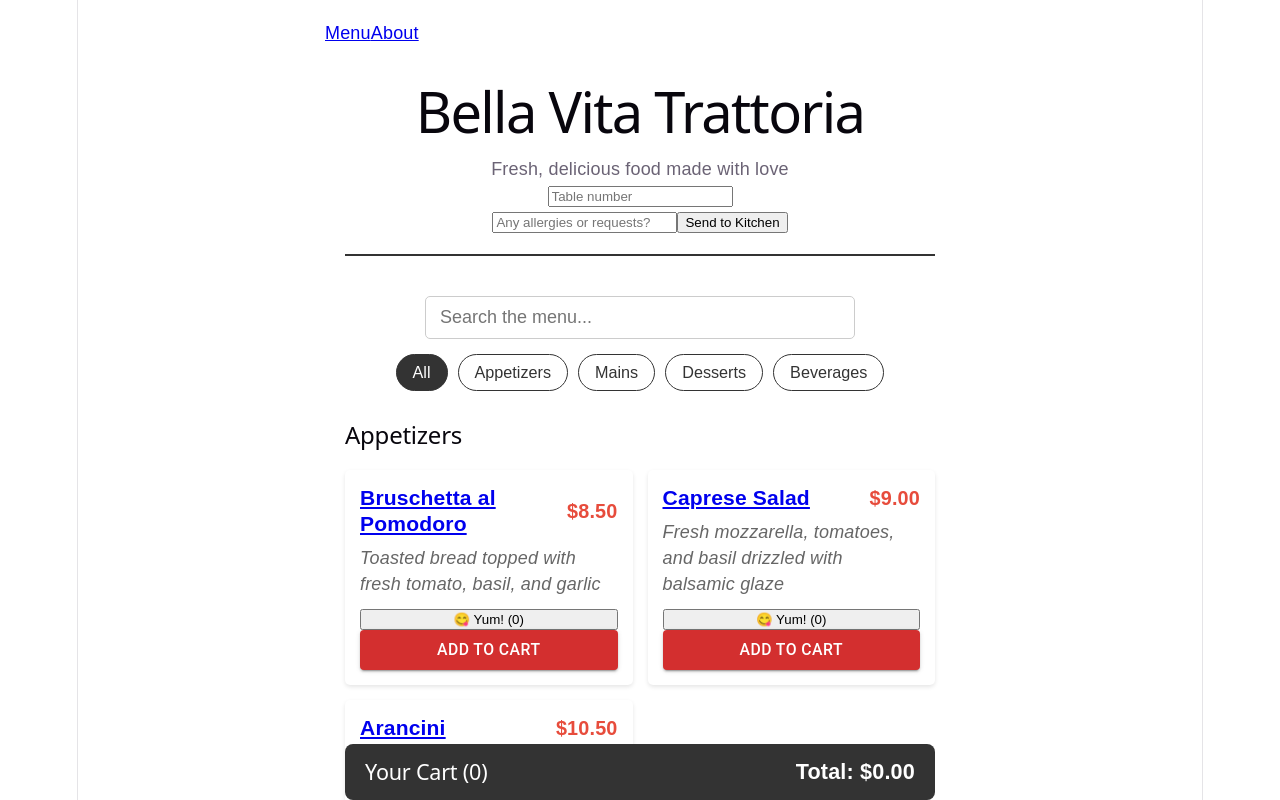
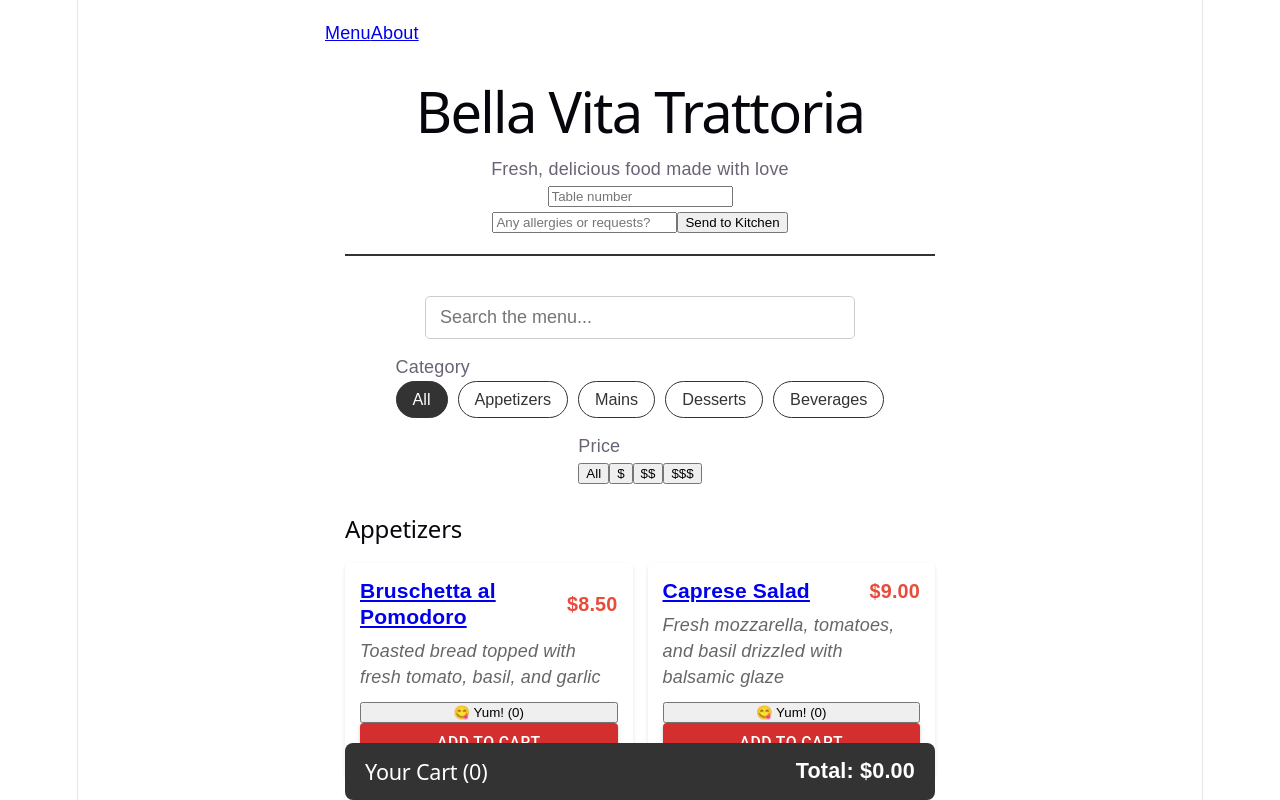
Before and after one commit to KNors22/restaurant-menu, a React (Vite) app: page / in a window 1280 px wide. Shown: the top 800 px of the page. Built offline with nearby package versions, Linux system fonts and the light colour scheme.

Commit message:
Add price tier filter to menu

```diff
--- a/src/pages/Home.jsx
+++ b/src/pages/Home.jsx
@@ -2,24 +2,53 @@ import {useState} from 'react';
 import menuData from '../menuData';
 import MenuCategory from '../components/MenuCategory';
 
+const priceFilters = ['All', '$', '$$', '$$$'];
+
+function getPriceTier(price, minPrice, maxPrice) {
+  if (maxPrice === minPrice) {
+    return '$';
+  }
+
+  const tierSize = (maxPrice - minPrice) / 3;
+
+  if (price <= minPrice + tierSize) {
+    return '$';
+  }
+
+  if (price <= minPrice + tierSize * 2) {
+    return '$$';
+  }
+
+  return '$$$';
+}
+
 function Home(){
   const [searchTerm, setSearchTerm] = useState('');
   const [selectedCategory, setSelectedCategory] = useState('All');
+  const [selectedPrice, setSelectedPrice] = useState('All');
   const [cart, setCart] = useState([]);
   const [tableNumber, setTableNumber] = useState('');
   const [note, setNote] = useState('');
   const [confirmedNote, setConfirmedNote] = useState('');
 
   const categoryNames = menuData.map(cat => cat.category);
+  const allPrices = menuData.flatMap(cat => cat.items.map(item => item.price));
+  const minPrice = Math.min(...allPrices);
+  const maxPrice = Math.max(...allPrices);
 
   const filteredMenu = menuData
     .filter(cat => selectedCategory === 'All' || cat.category === selectedCategory)
     .map(cat => ({
       ...cat,
-      items: cat.items.filter(item =>
-        item.name.toLowerCase().includes(searchTerm.toLowerCase())
-      )
+      items: cat.items.filter(item => {
+        const matchesSearch = item.name.toLowerCase().includes(searchTerm.toLowerCase());
+        const matchesPrice = selectedPrice === 'All' || getPriceTier(item.price, minPrice, maxPrice) === selectedPrice;
+
+        return matchesSearch && matchesPrice;
+      })
     }))
+
+  const hasVisibleItems = filteredMenu.some(cat => cat.items.length > 0);
 
   function handleAddToCart(item) {
     setCart(currentCart => [...currentCart, item])
@@ -76,6 +105,8 @@ function Home(){
           onChange={e => setSearchTerm(e.target.value)}
         />
 
+        <div className="filter-group">
+          <span className="filter-label">Category</span>
           <div className="category-filters">
             <button
               className={selectedCategory === 'All' ? 'active' : ''}
@@ -95,15 +126,36 @@ function Home(){
           </div>
         </div>
 
+        <div className="filter-group">
+          <span className="filter-label">Price</span>
+          <div className="price-filters" aria-label="Filter by price">
+            {priceFilters.map(price => (
+              <button
+                key={price}
+                className={selectedPrice === price ? 'active' : ''}
+                onClick={() => setSelectedPrice(price)}
+                aria-pressed={selectedPrice === price}
+              >
+                {price}
+              </button>
+            ))}
+          </div>
+        </div>
+      </div>
+
       <main className="menu-container">
-        {filteredMenu.map(cat => (
+        {hasVisibleItems ? (
+          filteredMenu.map(cat => (
             <MenuCategory
               key={cat.category}
               category={cat.category}
               items={cat.items}
               onAddToCart={handleAddToCart}
             />
-        ))}
+          ))
+        ) : (
+          <p className="empty-menu-message">No menu items match your filters.</p>
+        )}
       </main>
 
       <div className="cart-summary">
```
Lines whose indentation alone changed are shown as unchanged.
